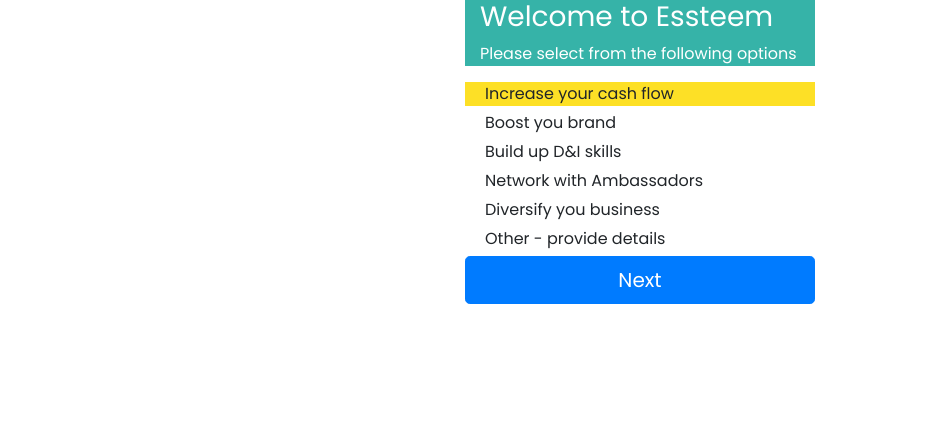
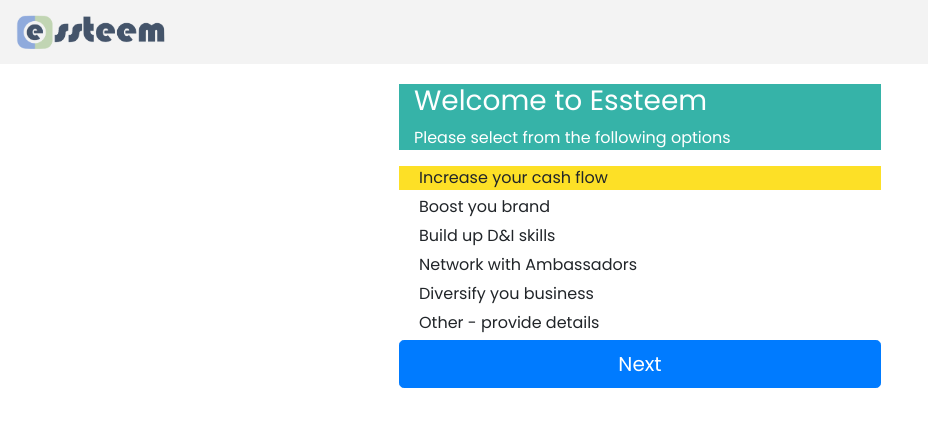
Before and after one commit to esteemcode/equalithon, a React (Create React App) app: page /dandiregistration in a window 1280 px wide. Shown: the top 426 px of the page, without its empty margins (0-928 px from the left). Built offline with nearby package versions, Linux system fonts and the light colour scheme.

Commit message:
Slack Sign In opens new tab to join Essteem Members Slack

```diff
--- a/src/components/DAndIRegistration.js
+++ b/src/components/DAndIRegistration.js
@@ -1,5 +1,9 @@
+import React from 'react';
+import Navigation from './landingPage/navigation/Navigation.jsx';
 import { useState } from 'react';
 import { Button, Col, Container, Form, Row } from 'react-bootstrap';
+import 'bootstrap/dist/css/bootstrap.min.css';
+import './landingPage/home.css';
 
 const goalsList = [
     { name: 'Increase your cash flow', checked: true },
@@ -28,9 +32,11 @@
     }
 
     return (
-        <Container className="justify-content-md-center">
+        <>
+        <Navigation />
+        <Container className="registrationForm">
             <Row className="justify-content-md-center">
-                <Col lg={4} md={6} s={10} xs={12}>
+                <Col lg={12} md={12} sm={12} xs={12}>
                     <Container className="justify-content-md-center" style={{ backgroundColor: '#36b3a8', color: '#fff' }} >
                         <h3>Welcome to Essteem</h3>
                         <p>Please select from the following options</p>
@@ -64,6 +70,7 @@
 
             </Row>
         </Container>
+        </>
     )
 }
 
--- a/src/components/Slack.js
+++ b/src/components/Slack.js
@@ -1,8 +1,7 @@
 import React from 'react';
 import Navigation from './landingPage/navigation/Navigation';
 import Container from 'react-bootstrap/Container';
-import Row from 'react-bootstrap/Row';
-import Col from 'react-bootstrap/Col';
+import {Row,Col} from 'react-bootstrap';
 // import Button from 'react-bootstrap/Button';
 import 'bootstrap/dist/css/bootstrap.min.css';
 import './landingPage/home.css';
@@ -15,12 +14,13 @@
             <Container id="button-container" fluid>
                 <Row className="text-center">
                     <Col lg={{ span: 6, offset: 3 }}>
-                        <a href="https://slack.com/oauth/v2/authorize?user_scope=identity.basic&client_id=644264530166.1669396453041&redirect_uri=http%3A%2F%2Flocalhost%3A3000%2Fslack%2Fauth%2F"><img alt="Sign in with Slack" height="40" width="172" src="https://platform.slack-edge.com/img/sign_in_with_slack.png" srcset="https://platform.slack-edge.com/img/sign_in_with_slack.png 1x, https://platform.slack-edge.com/img/sign_in_with_slack@2x.png 2x" /></a>
+                        <a href="https://essteem-members.slack.com/?redir=%25252Foauth%25253Fclient_id%25253D644264530166.1669396453041%252526scope%25253D%252526user_scope%25253Didentity.basic%252526redirect_uri%25253Dhttps%2525253A%2525252F%2525252Fessteem-members.slack.com%2525252F%2525253Fredir%2525253D%2525252Foauth%2525253Fclient_id%2525253D644264530166.1669396453041%25252526scope%2525253D%25252526user_scope%2525253Didentity.basic%25252526redirect_uri%2525253Dhttps%252525253A%252525252F%252525252Fessteem-members.slack.com%252525252F%252525253Fredir%252525253D%252525252Foauth%252525253Fclient_id%252525253D644264530166.1669396453041%2525252526scope%252525253D%2525252526user_scope%252525253Didentity.basic%2525252526redirect_uri%252525253Dhttps%25252525253A%25252525252F%25252525252Fslack.com%25252525252Fapp_redirect%25252525253Fchannel%25252525253Dequalithon%2525252526state%252525253D%2525252526granular_bot_scope%252525253D1%2525252526single_channel%252525253D0%2525252526install_redirect%252525253D%2525252526tracked%252525253D1%2525252526team%252525253Dessteem-members%25252526state%2525253D%25252526granular_bot_scope%2525253D1%25252526single_channel%2525253D0%25252526install_redirect%2525253D%25252526tracked%2525253D1%25252526team%2525253Dessteem-members%252526state%25253D%252526granular_bot_scope%25253D1%252526single_channel%25253D0%252526install_redirect%25253D%252526tracked%25253D1%252526team%25253DTJY7SFL4W" target="_blank">
+                        <img alt="Sign in with Slack" height="40" width="172" src="https://platform.slack-edge.com/img/sign_in_with_slack.png" srcset="https://platform.slack-edge.com/img/sign_in_with_slack.png 1x, https://platform.slack-edge.com/img/sign_in_with_slack@2x.png 2x" />
+                        </a>
                     </Col>
                 </Row>
             </Container>
         </>
-
     )
 }
 
--- a/src/components/Sponsorship.js
+++ b/src/components/Sponsorship.js
@@ -1,5 +1,6 @@
 import { useState } from 'react';
 import { Container, Form, Button, Col, Row } from 'react-bootstrap';
+import Navigation from './landingPage/navigation/Navigation.jsx';
 
 const Sponsorship = () => {
     const [goals, setGoals] = useState([
@@ -60,6 +61,8 @@
     }
 
     return (
+        <>
+        <Navigation />
         <Container className="registrationForm">
             <Row className="justify-content-md-center">
                 <Col lg={12} md={12} sm={12} xs={12}>
@@ -126,6 +129,7 @@
             </Row>
 
         </Container>
+        </>
     )
 }
 
```
